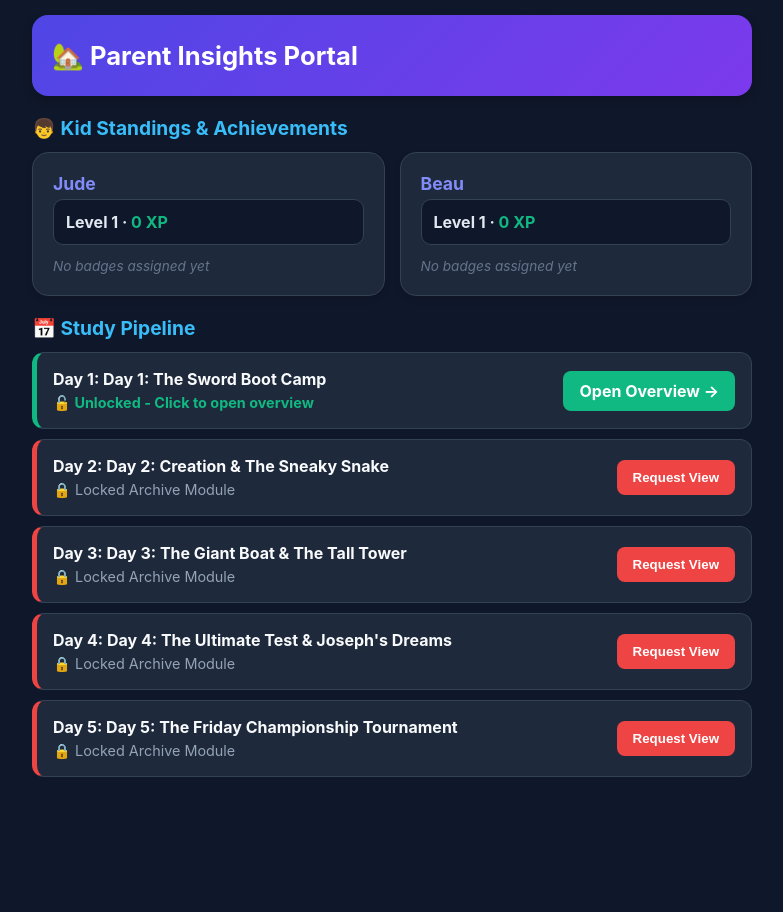
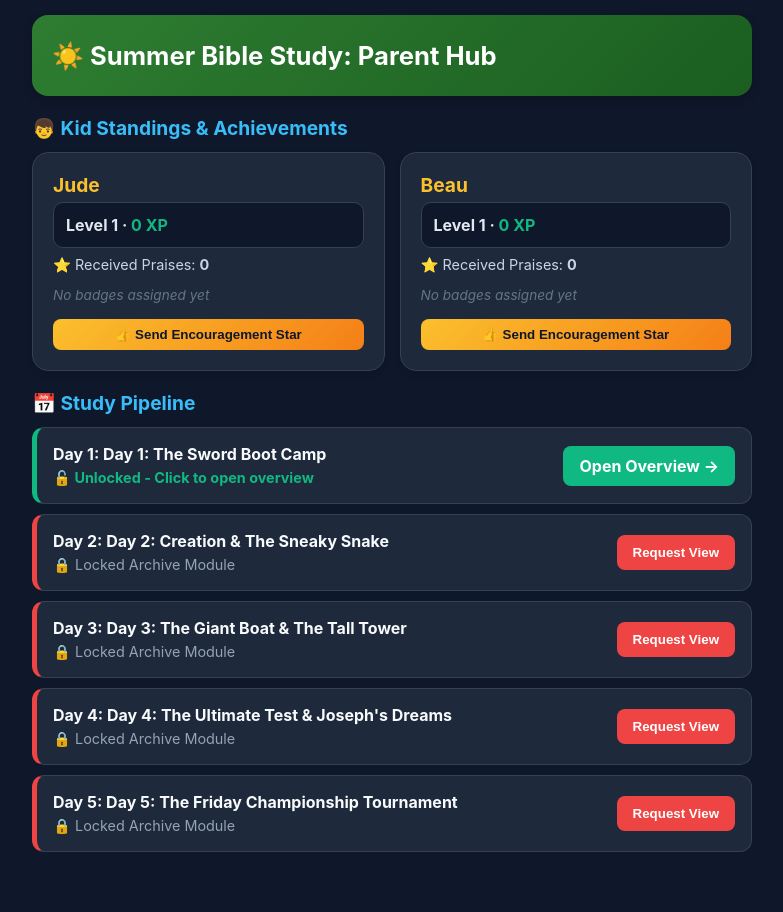
Before and after one commit to LiamN-Dev/bible_study_app, a Flask app: page /parent in a window 1280 px wide. Shown: the whole page, without its empty margins (248-1031 px from the left). Before the commit the page ends 777 px from the top, so only its background shows below. Run offline with Flask 3, Linux system fonts and the light colour scheme; data comes from the database, SQL or seed files in the repository; data that the repository does not hold is empty.

Commit message:
Update styles and content in parent.html

```diff
--- a/templates/parent.html
+++ b/templates/parent.html
@@ -7,30 +7,36 @@
     <style>
         * { box-sizing: border-box; }
         body { font-family: -apple-system, sans-serif; background: #0f172a; color: #f8fafc; max-width: 750px; margin: 0 auto; padding: 15px; padding-bottom: 50px; }
-        .header { background: linear-gradient(135deg, #4f46e5, #7c3aed); color: white; padding: 25px 20px; border-radius: 16px; margin-bottom: 20px; box-shadow: 0 4px 10px rgba(0,0,0,0.2); }
+        .header { background: linear-gradient(135deg, #2e7d32, #1b5e20); color: white; padding: 25px 20px; border-radius: 16px; margin-bottom: 20px; box-shadow: 0 4px 10px rgba(0,0,0,0.2); }
         .grid { display: grid; grid-template-columns: 1fr 1fr; gap: 15px; margin-bottom: 20px; }
         @media (max-width: 500px) { .grid { grid-template-columns: 1fr; } }
-        .card { background: #1e293b; padding: 20px; border-radius: 16px; border: 1px solid #334155; box-shadow: 0 4px 6px rgba(0,0,0,0.1); }
+        .card { background: #1e293b; padding: 20px; border-radius: 16px; border: 1px solid #334155; box-shadow: 0 4px 6px rgba(0,0,0,0.1); display: flex; flex-direction: column; justify-content: space-between; }
         .profile-stat { background: #0f172a; padding: 12px; border-radius: 10px; font-weight: bold; margin-top: 5px; color: #e2e8f0; border: 1px solid #334155; }
-        .badge-span { display: inline-block; background: #312e81; color: #c7d2fe; padding: 4px 10px; border-radius: 12px; font-size: 0.8rem; margin: 3px; font-weight: bold; border: 1px solid #4338ca; }
+        .badge-span { display: inline-block; background: #1e3a8a; color: #93c5fd; padding: 4px 10px; border-radius: 12px; font-size: 0.8rem; margin: 3px; font-weight: bold; border: 1px solid #2563eb; }
         .day-row { background: #1e293b; padding: 16px; border-radius: 12px; margin-bottom: 10px; border: 1px solid #334155; border-left: 5px solid #475569; }
         .status-locked { border-left-color: #ef4444; }
         .status-unlocked { border-left-color: #10b981; }
-        .btn-action { background: #4f46e5; color: white; border: none; padding: 10px 16px; border-radius: 8px; font-weight: bold; cursor: pointer; width: 100%; margin-top: 10px; text-decoration: none; text-align: center; display: inline-block; }
+        .btn-action { background: #2e7d32; color: white; border: none; padding: 10px 16px; border-radius: 8px; font-weight: bold; cursor: pointer; width: 100%; margin-top: 10px; text-decoration: none; text-align: center; display: inline-block; }
+        .btn-praise { background: linear-gradient(135deg, #fbc02d, #f57f17); color: #0f172a; border: none; padding: 8px 12px; border-radius: 8px; font-weight: bold; cursor: pointer; margin-top: 15px; width: 100%; transition: transform 0.1s; }
+        .btn-praise:active { transform: scale(0.97); }
         @media (min-width: 600px) { .btn-action { width: auto; margin-top: 0; } .day-row { display: flex; justify-content: space-between; align-items: center; } }
     </style>
 </head>
 <body>
     <div class="header">
-        <h1 style="margin:0; font-size:1.6rem;">🏡 Parent Insights Portal</h1>
+        <h1 style="margin:0; font-size:1.6rem;">☀️ Summer Bible Study: Parent Hub</h1>
     </div>
 
     <h2 style="font-size:1.2rem; margin-bottom:12px; color:#38bdf8;">👦 Kid Standings & Achievements</h2>
     <div class="grid">
         {% for p in profiles %}
         <div class="card">
-            <strong style="font-size:1.1rem; color:#818cf8;">{{ p['display_name'] }}</strong>
+            <div>
+                <strong style="font-size:1.2rem; color:#fbc02d;">{{ p['display_name'] }}</strong>
                 <div class="profile-stat">Level {{ p['level'] }} · <span style="color:#10b981;">{{ p['points'] }} XP</span></div>
+                <div style="margin-top:8px; font-size:0.9rem; color:#cbd5e1;">
+                    ⭐ Received Praises: <strong>{{ p['praise_count'] }}</strong>
+                </div>
                 <div style="margin-top:10px;">
                     {% for b in p['badges'] %}
                         <span class="badge-span" title="{{ b['badge_name'] }}">{{ b['emoji'] }} {{ b['badge_name'] }}</span>
@@ -38,6 +44,11 @@
                         <span style="font-size:0.85rem; color:#64748b; font-style:italic;">No badges assigned yet</span>
                     {% endfor %}
                 </div>
+            </div>
+
+            <form action="/parent/praise/{{ p['username'] }}" method="POST">
+                <button type="submit" class="btn-praise">👍 Send Encouragement Star</button>
+            </form>
         </div>
         {% endfor %}
     </div>
```
Lines whose indentation alone changed are shown as unchanged.
